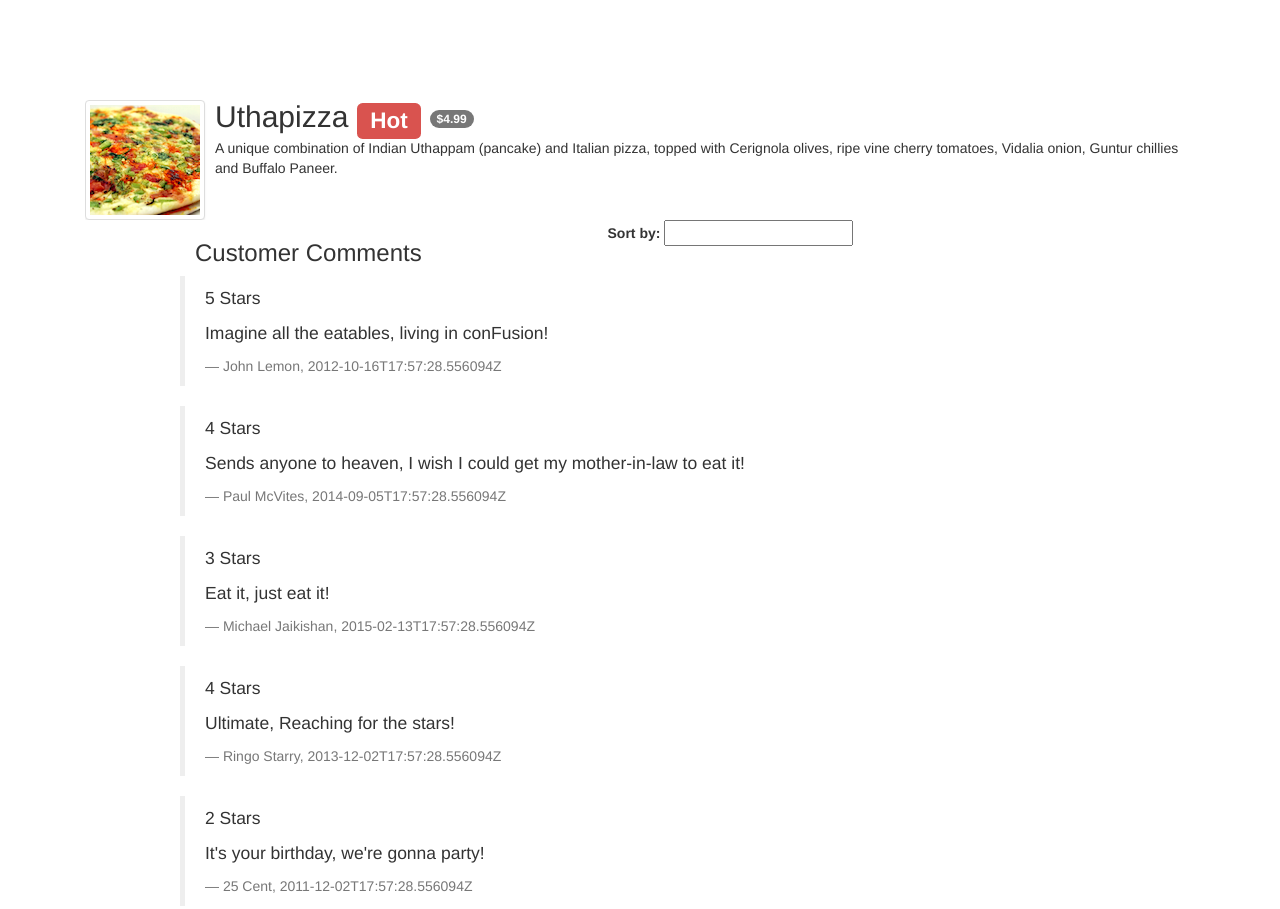
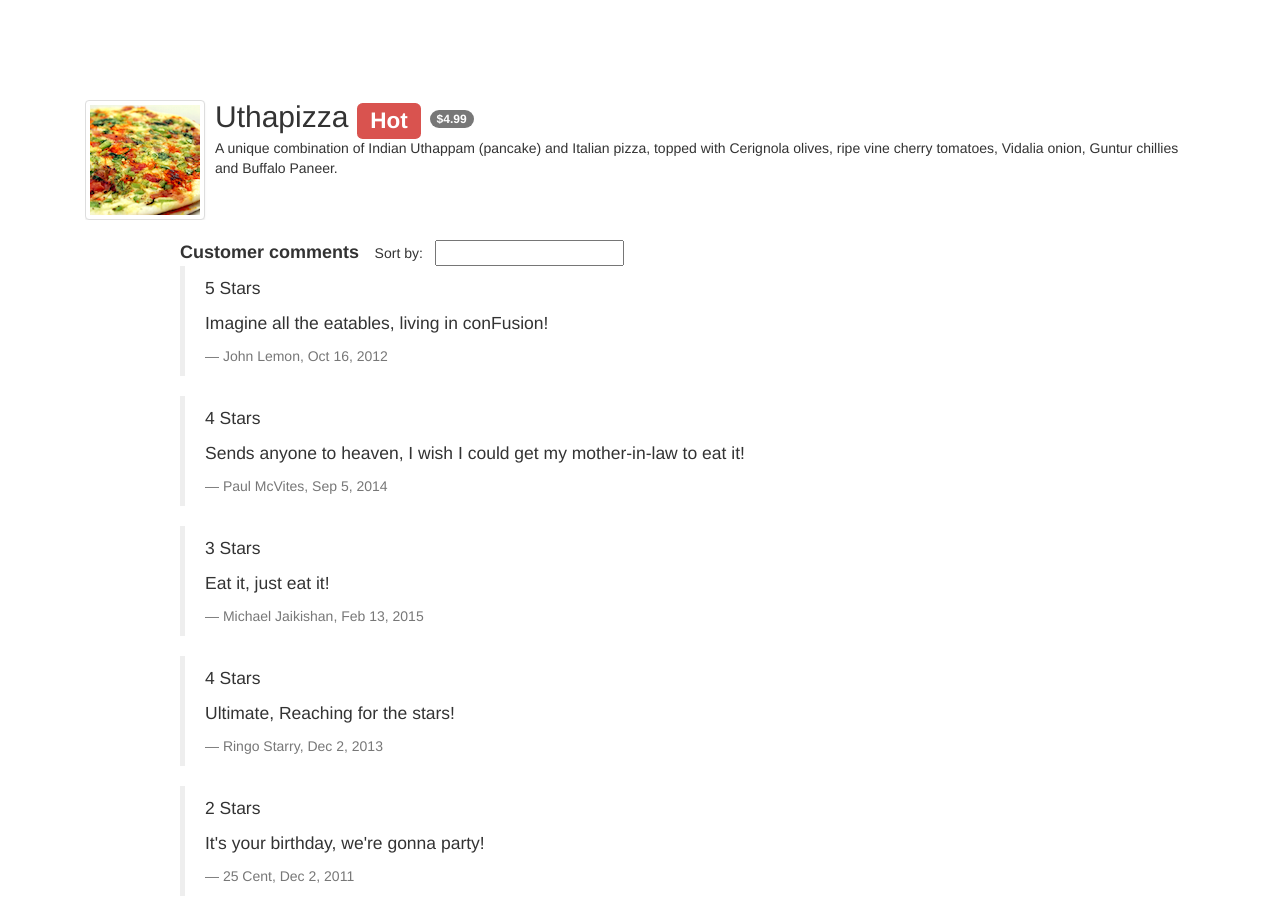
Before and after one commit to mybluedog24/full-stack-web-development-course3, a website: page conFusion/app/dishdetail.html in a window 1280 px wide. Shown: the top 909 px of the page. Drawn offline with Linux system fonts and the light colour scheme.

Commit message:
Assignment 1 Done

```diff
--- a/conFusion/app/dishdetail.html
+++ b/conFusion/app/dishdetail.html
@@ -46,18 +46,15 @@
             </div>
             <div class="col-xs-9 col-xs-offset-1">
                 <div class="row row-header">
-                    <div class="col-xs-12 col-sm-6">
-                        <h3>Customer Comments </h3>
-                    </div>
-                    <div class="col-xs-12 col-sm-6">
-                        <label>Sort by:</label>
-                        <input type="text" ng-model="">
-                    </div>
+                    <span><br/><h4 style="display:inline;"><strong>Customer comments</strong></h4>
+                        &nbsp;&nbsp;&nbsp;Sort by:&nbsp;&nbsp;
+                        <input type="text" ng-model="dishDetailCtrl.query"></span>
+
                 </div>
-                <blockquote ng-repeat="comment in dishDetailCtrl.dish.comments">
+                <blockquote ng-repeat="comment in dishDetailCtrl.dish.comments | orderBy:dishDetailCtrl.query">
                     <p>{{comment.rating}} Stars</p>
                     <p>{{comment.comment}}</p>
-                    <footer>{{comment.author}}, {{comment.date}}</footer>
+                    <footer>{{comment.author}}, {{comment.date | date}}</footer>
                 </blockquote>
 
             </div>
```
